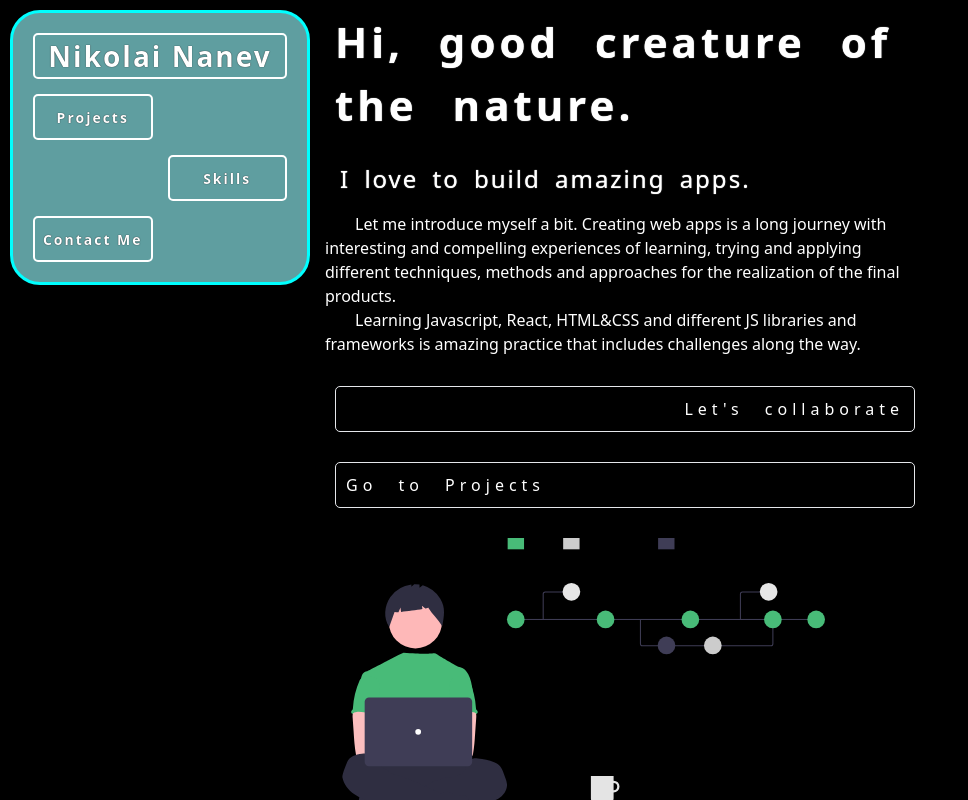
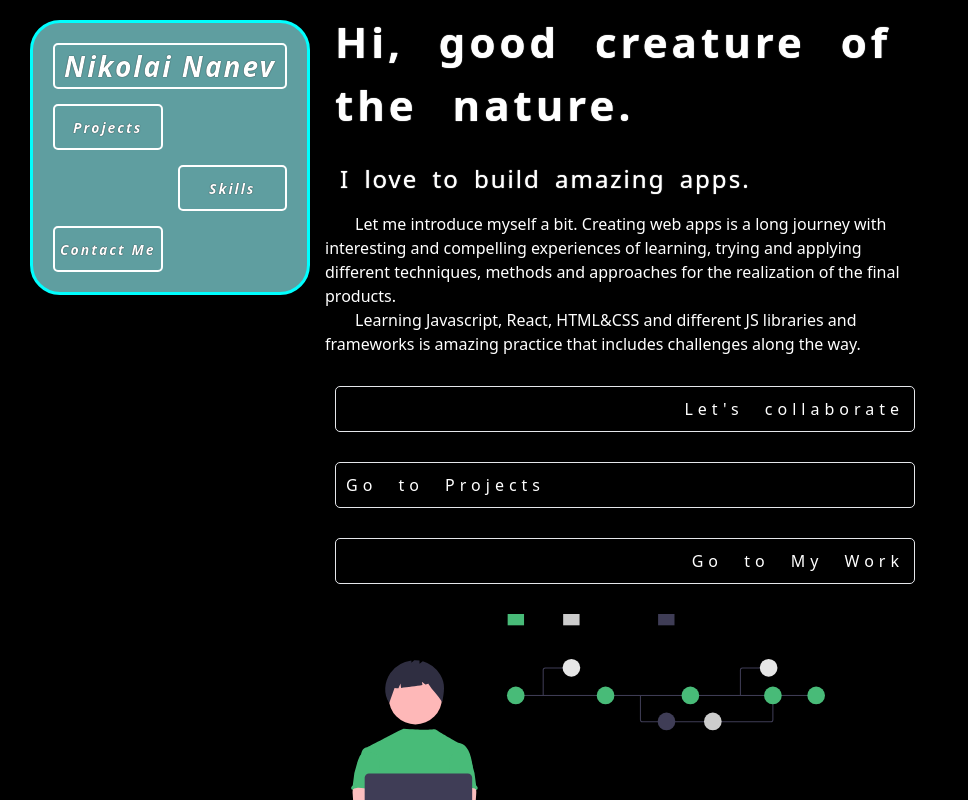
Before and after one commit to niki4etoo/Portfolio, a React (Create React App) app: page / in a window 1280 px wide. Shown: the top 800 px of the page, without its empty margins (0-968 px from the left). Built offline with nearby package versions, Linux system fonts and the light colour scheme.

Commit message:
feat: nav scroll animation with ease Expo

```diff
--- a/src/App.js
+++ b/src/App.js
@@ -7,15 +7,21 @@ import About from './components/About';
 import Contact from './components/Contact';
 import Projects from './components/Projects';
 import Skills from './components/Skills';
+import Work from './components/Work';
 
-export default function App() {
+export default class App extends React.Component {
+
+	render () {
 		return (
 				<div>
 					<Navbar />
 					<About />
 					<Projects />
 					<Skills />
+					<Work />
 					<Contact />
 				</div>
 		 );
 	}
+
+}
--- a/src/components/About.js
+++ b/src/components/About.js
@@ -1,6 +1,35 @@
 import React from 'react';
 
-export default function About() {
+import { gsap, Expo } from 'gsap';
+import { ScrollToPlugin } from 'gsap/ScrollToPlugin';
+
+export default class About extends React.Component {
+
+	constructor(props){
+		super(props);
+
+		this.handleButtonContacts = this.handleButtonContacts.bind(this);
+		this.handleButtonProjects = this.handleButtonProjects.bind(this);
+		this.handleButtonWork = this.handleButtonWork.bind(this);
+	}
+
+	componentDidMount () {
+		gsap.registerPlugin(ScrollToPlugin);
+	}
+
+	handleButtonContacts () {
+		gsap.to(window, { duration: 2, scrollTo: '#contacts', ease: Expo.easeIn });
+	}
+
+	handleButtonProjects () {
+		gsap.to(window, { duration: 2, scrollTo: '#projects', ease: Expo.easeIn });
+	}
+
+	handleButtonWork () {
+		gsap.to(window, { duration: 2, scrollTo: '#work', ease: Expo.easeIn });
+	}
+
+	render () {
 		return (
 			<section id="about">
 				<div className="container">
@@ -22,11 +51,14 @@ export default function About() {
 							libraries and frameworks is amazing practice that includes challenges
 							along the way.
 						</p>
-					<div className="buttons right">
-						<a href="#contact">Let's collaborate</a>
+						<div className="buttons right" id="linkContacts" onClick={this.handleButtonContacts}>
+							<a>Let's collaborate</a>
 						</div>
-					<div className="buttons">
-						<a href="#projects">Go to Projects</a>
+						<div className="buttons" id="linkProjects" onClick={this.handleButtonProjects}>
+							<a>Go to Projects</a>
+						</div>
+						<div className="buttons right" id="linkWork"  onClick={this.handleButtonWork}>
+							<a>Go to My Work</a>
 						</div>
 					</div>
 					<div className="coder">
@@ -36,3 +68,4 @@ export default function About() {
 			</section>
 		);
 	}
+}
--- a/src/components/Contact.js
+++ b/src/components/Contact.js
@@ -19,7 +19,7 @@ export default function Contact() {
 	}
 
 	return (
-		<section id="contact">
+		<section id="contacts">
 		  <div className="container">
 			<div className="contacts">
 				<h1>Contacts</h1>
--- a/src/components/Navbar.js
+++ b/src/components/Navbar.js
@@ -1,6 +1,7 @@
-import React, { useEffect } from "react";
+import React from "react";
 
-import { gsap } from 'gsap';
+import { gsap, Expo } from 'gsap';
+import { ScrollToPlugin } from 'gsap/ScrollToPlugin';
 
 function mainNavButtonsAnimations(){
 	let nameLink = document.querySelector(".name");
@@ -12,8 +13,6 @@ function mainNavButtonsAnimations(){
 	let projectButtonAnim = gsap.to(projectLink, { backgroundColor: 'white', color: 'black', duration: 1 }).pause();
 	let skillsButtonAnim = gsap.to(skillsLink, { backgroundColor: 'white', color: 'black', duration: 1 }).pause();
 	let contactButtonAnim = gsap.to(contactLink, { backgroundColor: 'white', color: 'black', duration: 1 }).pause();
-
-
 
 	nameLink.addEventListener('mouseenter', () => nameButtonAnim.play());
 	nameLink.addEventListener('mouseleave', () => nameButtonAnim.reverse());
@@ -28,40 +27,59 @@ function mainNavButtonsAnimations(){
 	contactLink.addEventListener('mouseleave', () => contactButtonAnim.reverse());
 }
 
-export default function Navbar() {
+export default class Navbar extends React.Component {
+
+	constructor(props){
+		super(props);
+
+		this.handleLinkToAbout = this.handleLinkToAbout.bind(this);
+		this.handleLinkToProjects = this.handleLinkToProjects.bind(this);
+		this.handleLinkToSkills = this.handleLinkToSkills.bind(this);
+		this.handleLinkToContacts = this.handleLinkToContacts.bind(this);
+	}
+
+	componentDidMount () {
+		gsap.registerPlugin(ScrollToPlugin);
+		mainNavButtonsAnimations();
+	}
+
+	handleLinkToAbout () {
+		gsap.to(window, { duration: 2, scrollTo: '#about', ease: Expo.easeIn });
+	}
+
+	handleLinkToProjects () {
+		gsap.to(window, { duration: 2, scrollTo: '#projects', ease: Expo.easeIn });
+	}
+
+	handleLinkToSkills () {
+		gsap.to(window, { duration: 2, scrollTo: '#skills', ease: Expo.easeIn });
+	}
+
+	handleLinkToContacts () {
+		gsap.to(window, { duration: 2, scrollTo: '#contacts', ease: Expo.easeIn });
+	}
 
 
-
-	useEffect(() => {
-
-		mainNavButtonsAnimations();
-
-
-
-	}, []);
-
+	render () {
 		return (
 			<nav className="navbar">
-			<div className="nav name">
-				<a href="#about">Nikolai Nanev</a>
+				<div className="nav name" id="linkAbout" onClick={this.handleLinkToAbout}>
+					<i>Nikolai Nanev</i>
 				</div>
-			<div className="nav projects">
-				<a href="#projects">
-				Projects
-				</a>
+				<div className="nav projects" id="linkProjects" onClick={this.handleLinkToProjects}>
+					<i>Projects</i>
 				</div>
 				<div className="nav empty">
 				</div>
 				<div className="nav empty">
 				</div>
-			<div className="nav skills">
-				<a href="#skills">
-				Skills
-				</a>
+				<div className="nav skills" id="linkSkills" onClick={this.handleLinkToSkills}>
+					<i>Skills</i>
 				</div>
-			<div className="nav contacts">
-				<a href="#contact"> Contact Me </a>
+				<div className="nav contacts" id="linkContact" onClick={this.handleLinkToContacts}>
+					<i>Contact Me</i>
 				</div>
 			</nav>
 		);
 	}
+}
--- a/src/components/Skills.js
+++ b/src/components/Skills.js
@@ -6,9 +6,9 @@ export default function Skills() {
 		<section id="skills">
 		  <div className="container">
 			<div className="skills">
-			  <h1>
-				Skills &amp; Technologies
-			  </h1>
+
+			  <h1>Skills</h1>
+
 				<div className="skillsList">
 				  {skills.map((skill) => (
 					<div className="skillItem" key={skill}>
--- /dev/null
+++ b/src/components/Work.js
@@ -0,0 +1,18 @@
+import React from 'react';
+
+export default function Work() {
+	return (
+		<section id="work">
+		  <div className="container">
+			<div className="work">
+			  <h1>
+				My Work on CodePen
+			  </h1>
+				<div className="WorkList">
+
+				</div>
+			</div>
+		  </div>
+		</section>
+	);
+}
--- a/src/css/main.css
+++ b/src/css/main.css
@@ -12,9 +12,10 @@ body {
 
 	gap: 15px 15px;
 
-	margin: 10px;
+	top: 20px;
+	left: 30px;
 	padding: 20px;
-	width: 300px;
+	width: 280px;
 
 	background-color: cadetblue;
 	color: white;
@@ -51,6 +52,7 @@ body {
 .name {
 	font-size: 28px;
 	grid-column: 1 / span 2;
+	cursor: pointer;
 }
 
 .empty {
@@ -106,10 +108,16 @@ body {
 
 	letter-spacing: 5px;
 	word-spacing: 12px;
+
+	cursor: pointer;
 }
 
 .right {
 	text-align: right;
+}
+
+.projects {
+	cursor: pointer;
 }
 
 .projects h1 {
@@ -158,6 +166,7 @@ body {
 
 .skills {
 	text-align: left;
+	cursor: pointer;
 }
 
 .skills h1 {
@@ -197,6 +206,10 @@ body {
 
 	letter-spacing: 2px;
 	word-spacing: 10px;
+}
+
+.contacts {
+	cursor: pointer;
 }
 
 .contacts h1 {
```
Lines whose indentation alone changed are shown as unchanged.
